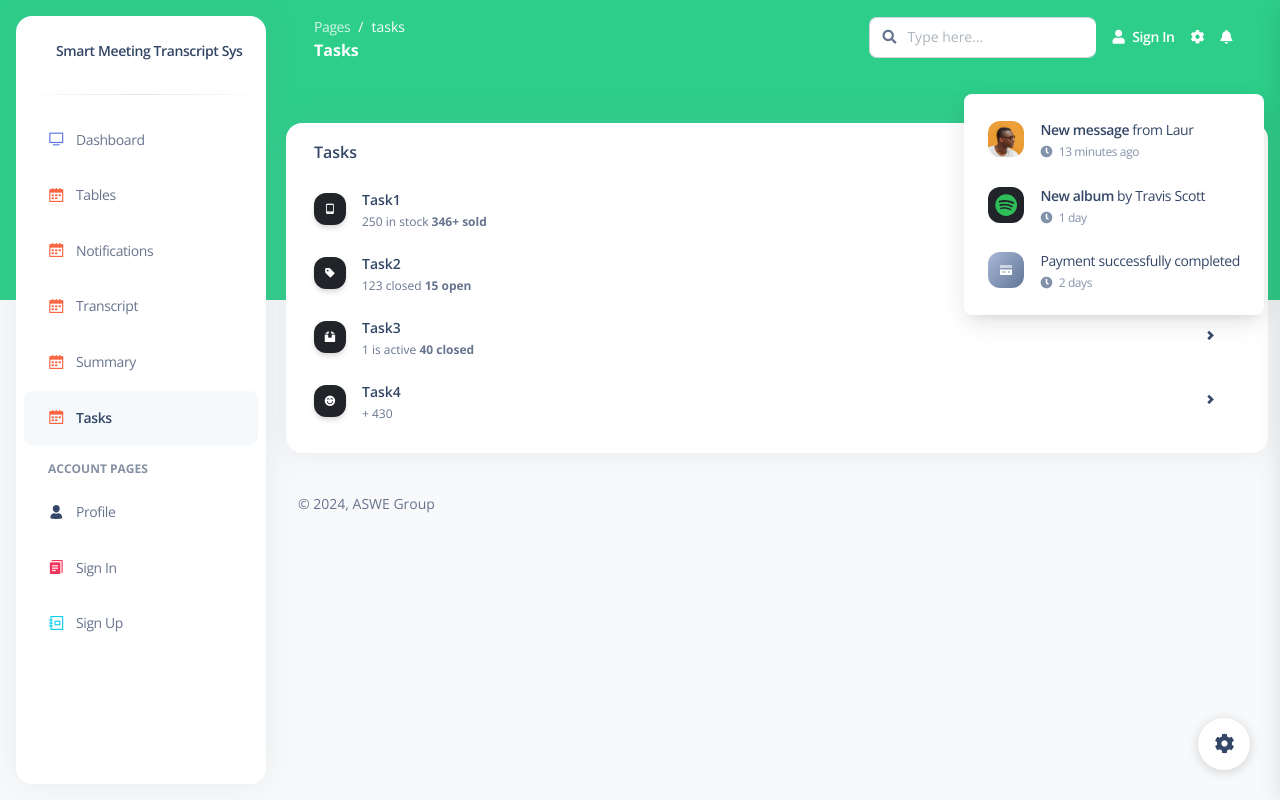
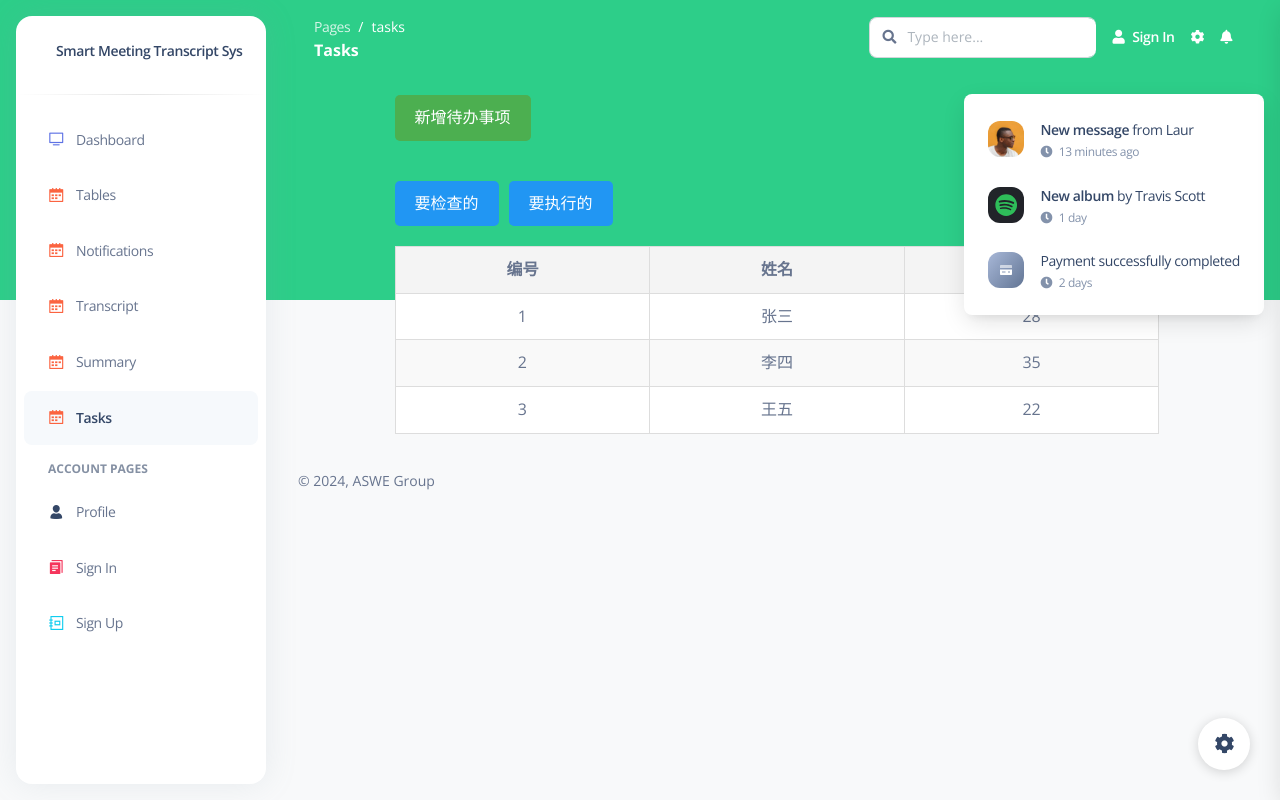
Before and after one commit to KKKZOZ/smart-meeting-transcript-system, a Vue app in the folder frontend/: page /tasks in a window 1280 px wide. Built offline with nearby package versions, Linux system fonts and the light colour scheme.

Commit message:
feat: frontend page and llm usage optimization

```diff
--- a/frontend/src/views/Tasks.vue
+++ b/frontend/src/views/Tasks.vue
@@ -1,44 +1,164 @@
-<script setup>
-    import CategoriesList from './components/CategoriesList.vue';
-</script>
 <template>
-    <div class="py-4 container-fluid">
-        <div class="row">
-            <div class="col-lg-12">
-                <div class="row mt-4">
-                    <categories-list
-                        title="Tasks"
-                        :categories="[
-                            {
-                                icon: {
-                                    component: 'ni ni-mobile-button',
-                                    background: 'dark',
-                                },
-                                label: 'Task1',
-                                description: '250 in stock <strong>346+ sold</strong>',
-                            },
-                            {
-                                icon: {
-                                    component: 'ni ni-tag',
-                                    background: 'dark',
-                                },
-                                label: 'Task2',
-                                description: '123 closed <strong>15 open</strong>',
-                            },
-                            {
-                                icon: { component: 'ni ni-box-2', background: 'dark' },
-                                label: 'Task3',
-                                description: '1 is active <strong>40 closed</strong>',
-                            },
-                            {
-                                icon: { component: 'ni ni-satisfied', background: 'dark' },
-                                label: 'Task4',
-                                description: '+ 430',
-                            },
-                        ]"
-                    />
-                </div>
-            </div>
+    <div class="container">
+        <!-- 新增按钮 -->
+        <button @click="addTask" class="search-btn">新增待办事项</button>
+
+        <!-- 两个切换按钮 -->
+        <div class="button-group">
+            <button @click="review" class="switch-btn">要检查的</button>
+            <button @click="excution" class="switch-btn">要执行的</button>
         </div>
+
+        <!-- 表格 -->
+        <table class="data-table">
+            <thead>
+                <tr>
+                    <th>编号</th>
+                    <th>姓名</th>
+                    <th>年龄</th>
+                </tr>
+            </thead>
+            <tbody>
+                <tr v-for="(row, index) in tableData" :key="index">
+                    <td>{{ row.id }}</td>
+                    <td>{{ row.name }}</td>
+                    <td>{{ row.age }}</td>
+                </tr>
+            </tbody>
+        </table>
     </div>
 </template>
+
+<script setup>
+import { ref, onMounted } from 'vue';
+import axios from '@/axios';
+
+
+// 表格数据
+var tableData = ref([]);
+
+// 用于保存搜索数据
+var searchData = ref(null);
+
+// 搜索按钮点击后获取数据
+const addTask = async () => {
+    try {
+        // 发起 GET 请求，从后端获取数据（假设后端接口为 /api/data）
+        const response = await axios.post('/api/llm_extraction'); // 示例接口
+        searchData.value = response.data;  // 保存搜索结果，但不填充表格
+    } catch (error) {
+        console.error('获取数据失败', error);
+        alert('数据获取失败');
+    }
+};
+
+// 独立的函数用来填充表格内容 A
+const review = () => {
+    const mockDataA = [
+        { id: 1, name: '张三', age: 28 },
+        { id: 2, name: '李四', age: 35 },
+        { id: 3, name: '王五', age: 22 }
+    ];
+    fillTableData(mockDataA);
+};
+
+// 独立的函数用来填充表格内容 B
+const excution = () => {
+    const mockDataB = [
+        { id: 4, name: '赵六', age: 42 },
+        { id: 5, name: '孙七', age: 26 },
+        { id: 6, name: '周八', age: 30 }
+    ];
+    fillTableData(mockDataB);
+};
+
+// 填充表格内容的通用方法
+const fillTableData = (data) => {
+    tableData.value = data;
+};
+
+onMounted(() => {
+    // 页面加载时可以自动调用搜索获取数据
+    review();
+});
+</script>
+
+<style scoped>
+/* 页面容器 */
+.container {
+    width: 80%;
+    margin: 0 auto;
+    padding: 20px;
+}
+
+/* 搜索按钮样式 */
+.search-btn {
+    padding: 10px 20px;
+    font-size: 16px;
+    background-color: #4CAF50;
+    color: white;
+    border: none;
+    border-radius: 5px;
+    cursor: pointer;
+    margin-bottom: 20px;
+    transition: background-color 0.3s;
+}
+
+.search-btn:hover {
+    background-color: #45a049;
+}
+
+/* 切换按钮样式 */
+.button-group {
+    margin: 20px 0;
+}
+
+.switch-btn {
+    padding: 10px 20px;
+    font-size: 16px;
+    background-color: #2196F3;
+    color: white;
+    border: none;
+    border-radius: 5px;
+    cursor: pointer;
+    margin-right: 10px;
+}
+
+.switch-btn:hover {
+    background-color: #1976D2;
+}
+
+/* 表格样式 */
+.data-table {
+    width: 100%;
+    border-collapse: collapse;
+    background-color: #ffffff;
+    /* 设置不透明的白色背景 */
+    margin-top: 20px;
+}
+
+.data-table th,
+.data-table td {
+    padding: 10px;
+    border: 1px solid #ddd;
+    text-align: center;
+}
+
+.data-table th {
+    background-color: #f4f4f4;
+}
+
+.data-table tr:nth-child(even) {
+    background-color: #f9f9f9;
+}
+
+.data-table tr:hover {
+    background-color: #f1f1f1;
+}
+
+/* 加载中的文本 */
+p {
+    font-size: 16px;
+    color: #555;
+}
+</style>
```
Also changed, not shown: 1 other file (tests, documents, lock files or other folders).
